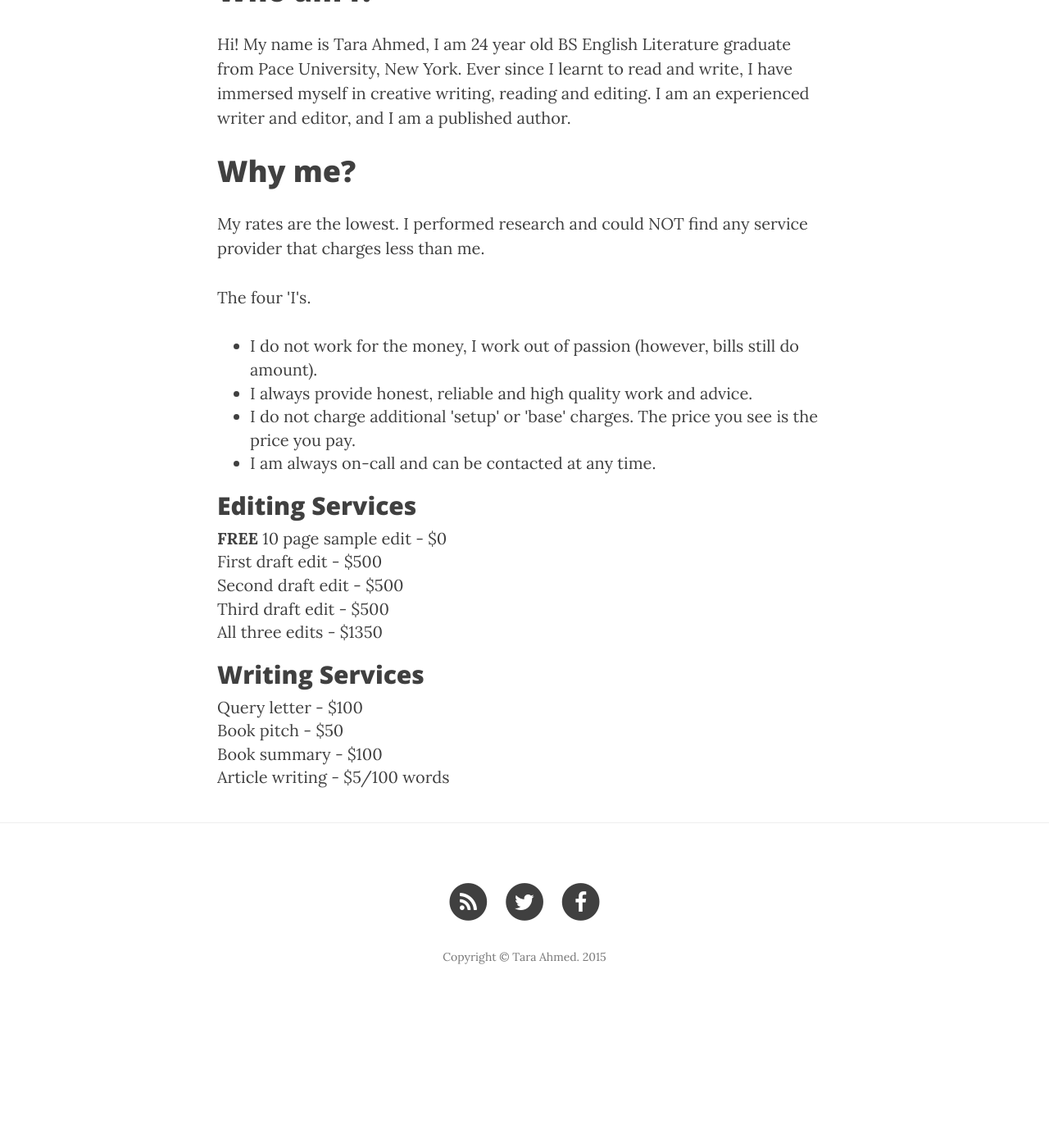
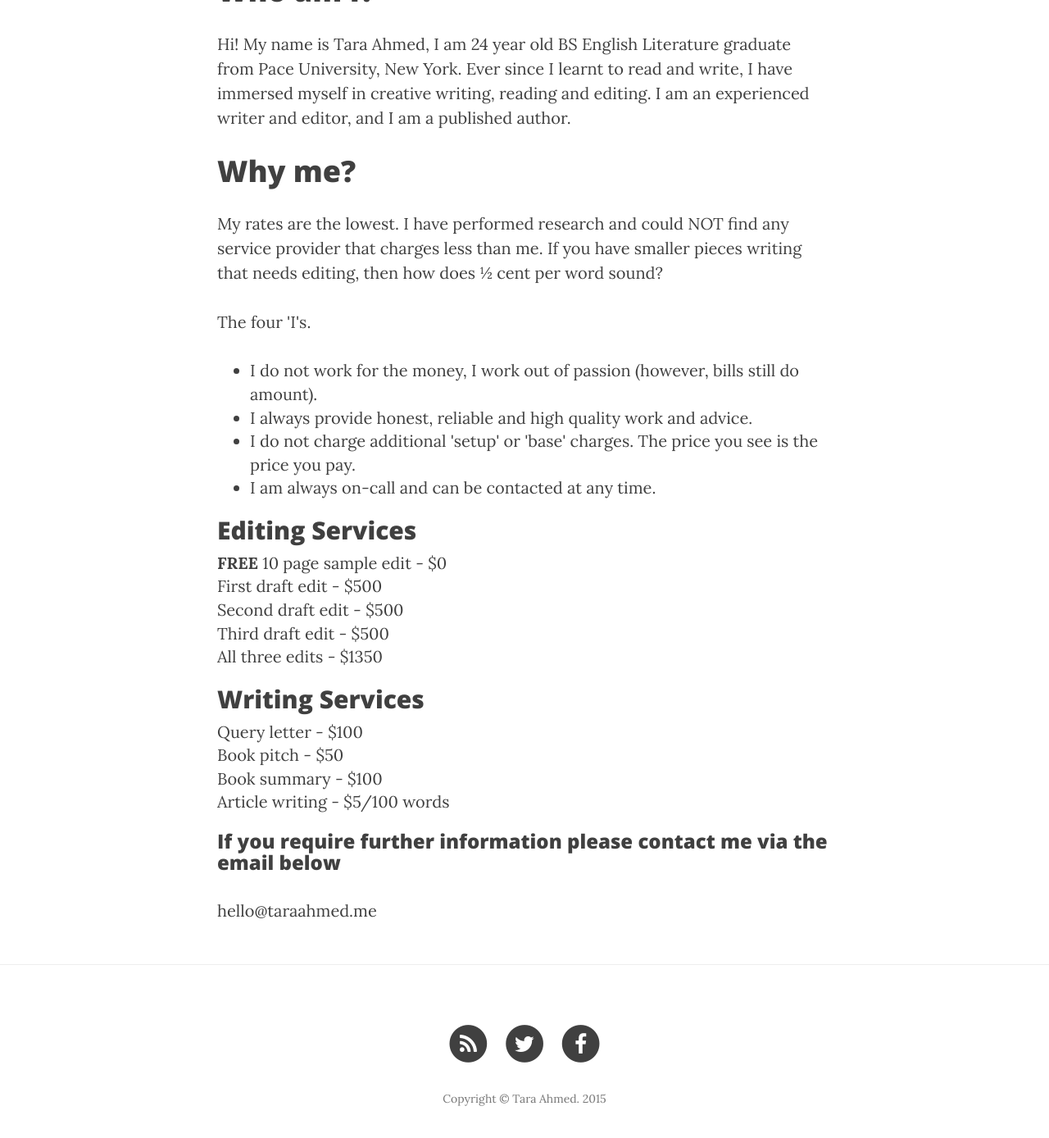
Before and after one commit to taraahmed/taraahmed.github.io, a Jekyll site: the page built from services.html, in a window 1280 px wide and 1400 px high, scrolled down 557 px. Shown: the top 1388 px of the window at 82% size. Built offline with Jekyll 4.4.1, drawn with Linux system fonts in a browser that asks for light colours; nearby versions of some CDN libraries; before the commit the page ends 1800 px from its top, so only the background shows below that.

Commit message:
Update services.html

```diff
--- a/services.html
+++ b/services.html
@@ -7,7 +7,7 @@
 <h1>Who am I?</h1>
 <p>Hi! My name is Tara Ahmed, I am 24 year old BS English Literature graduate from Pace University, New York. Ever since I learnt to read and write, I have immersed myself in creative writing, reading and editing. I am an experienced writer and editor, and I am a published author.</p>
 <h1>Why me?</h1>
-<p>My rates are the lowest. I performed research and could NOT find any service provider that charges less than me.</p>
+<p>My rates are the lowest. I have performed research and could NOT find any service provider that charges less than me. If you have smaller pieces writing that needs editing, then how does &frac12; cent per word sound?</p>
 <p>The four 'I's.</p>
 <ul>
   <li>I do not work for the money, I work out of passion (however, bills still do amount).</li>
@@ -32,3 +32,6 @@
   <dd>Book summary - $100</dd>
   <dd>Article writing - $5/100 words</dd>
 </dl>
+
+<h3>If you require further information please contact me via the email below</h3>
+<p>hello@taraahmed.me</p>
```
